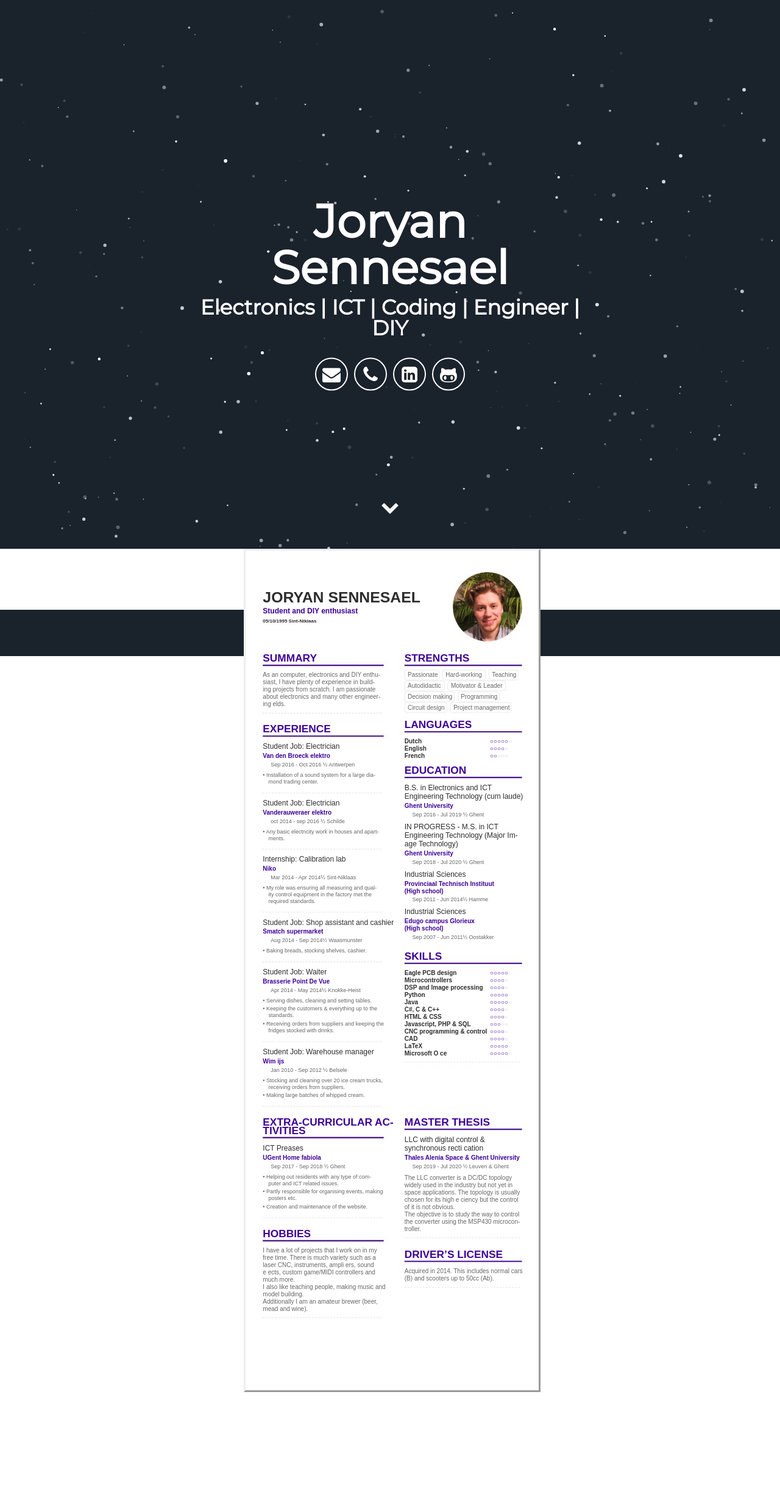
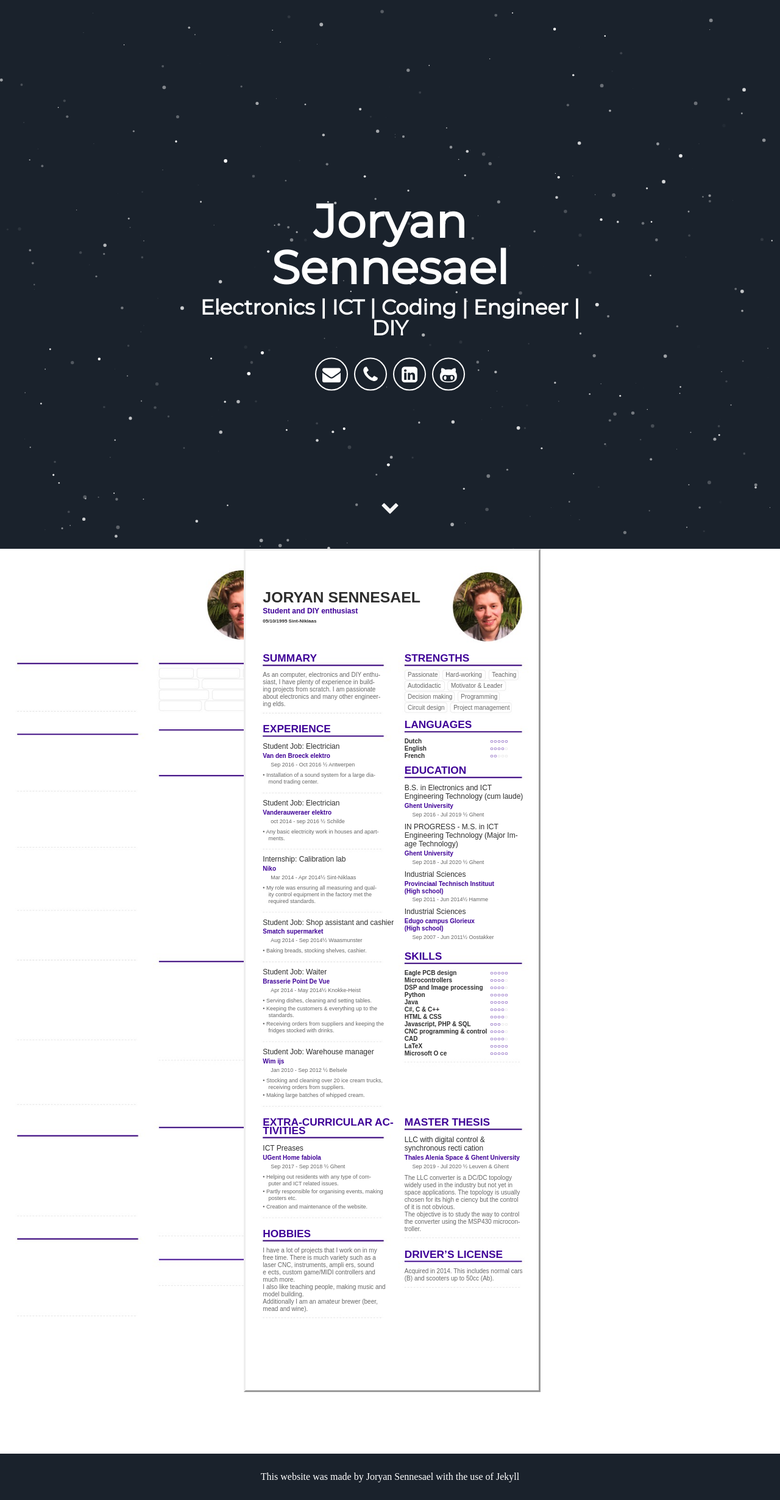
Before and after one commit to jsennesael/CV, a Jekyll site: the page built from index.html, in a window 1280 px wide. Shown: the whole page at 61% size. Built offline with Jekyll 4.4.1, drawn with Linux system fonts in a browser that asks for light colours; some web fonts are replaced; before the commit the page ends 2283 px from its top, so only the background shows below that.

Commit message:
Update default.html

```diff
--- a/_layouts/default.html
+++ b/_layouts/default.html
@@ -8,6 +8,7 @@
         {% include joryan_cv.html %}
       </section>
         {{ content }}
+    <img src="/assets/background1.jpg" width=481 height=1377></div>
       {% include footer.html %}
   </body>
 </html>
```
